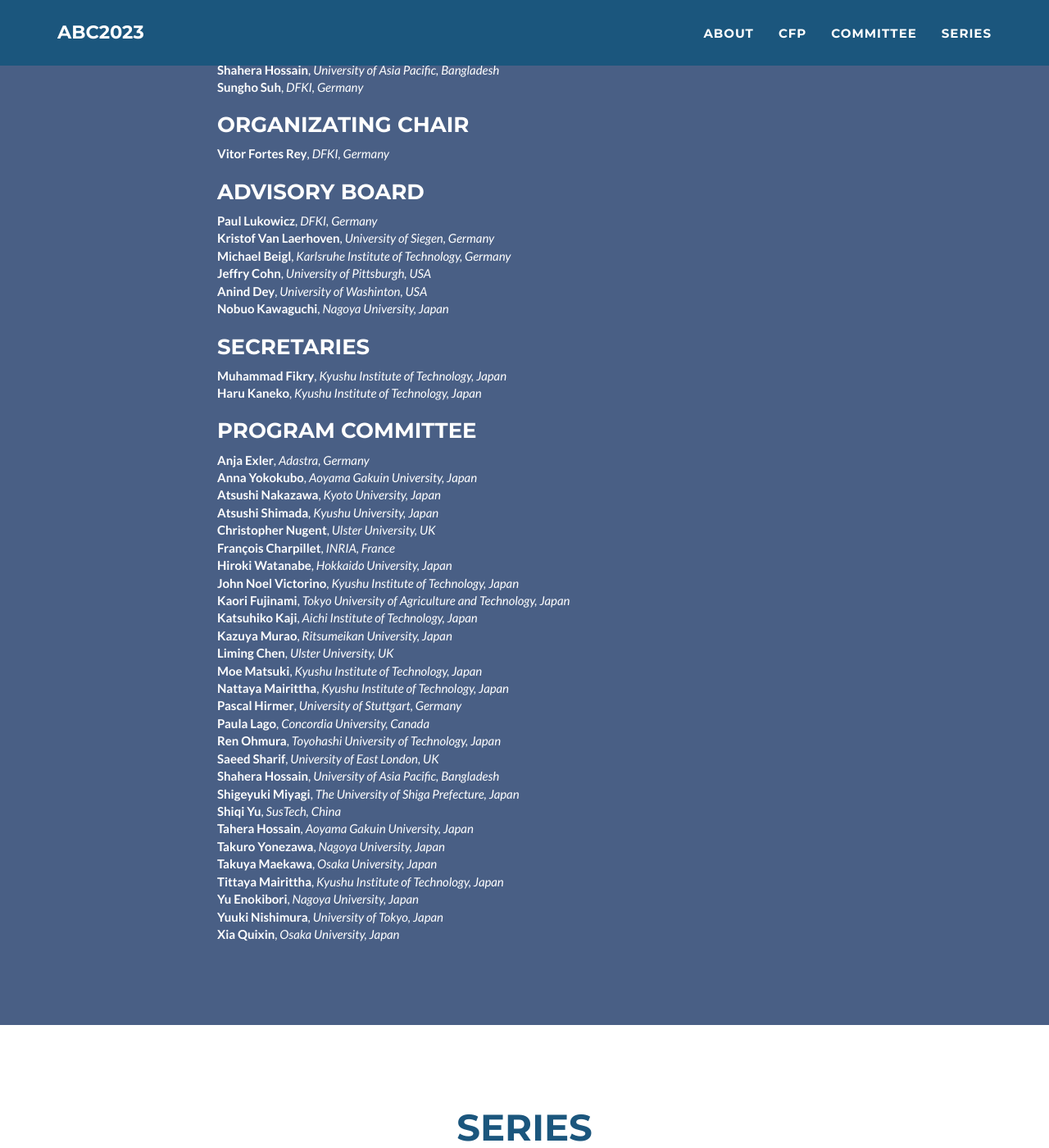
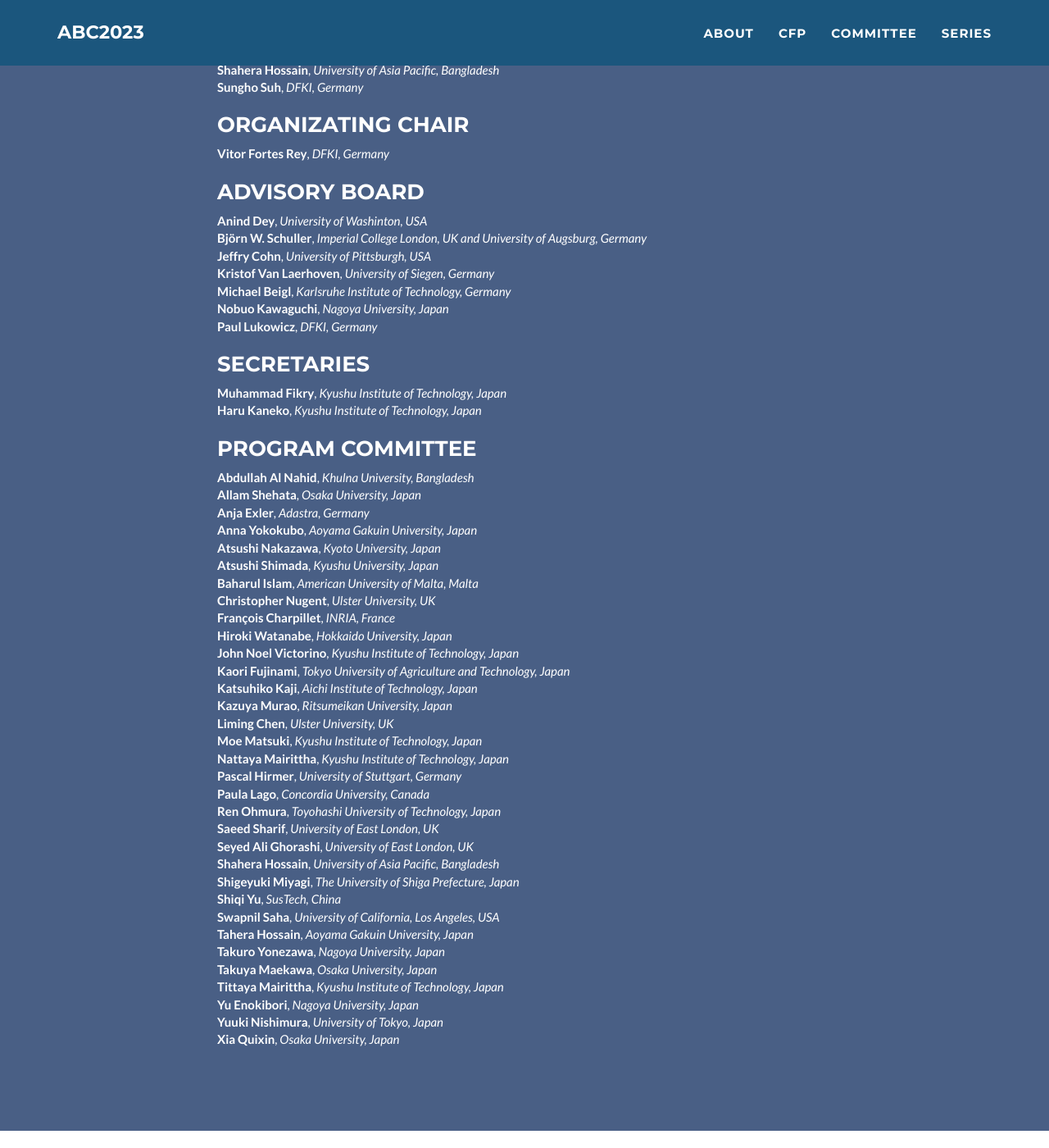
Before and after one commit to abc-research/abc-research.github.io, a Jekyll site: the page built from index.html, in a window 1280 px wide and 1400 px high, scrolled down 3882 px. Shown: the whole window at 82% size. Built offline with Jekyll 4.4.1, drawn with Linux system fonts in a browser that asks for light colours; some of the changed text lies outside the part shown.

Commit message:
Update _config.yml

```diff
--- a/_config.yml
+++ b/_config.yml
@@ -375,20 +375,22 @@ committee:
    #     affil: University of East London, UK
   - role: Advisory Board
     member:
-      - name: Paul Lukowicz
-        affil: DFKI, Germany
+      - name: Anind Dey
+        affil: University of Washinton, USA
+      - name: Björn W. Schuller
+        affil: Imperial College London, UK and University of Augsburg, Germany
+      - name: Jeffry Cohn
+        affil: University of Pittsburgh, USA
       - name: Kristof Van Laerhoven
         affil: University of Siegen, Germany
 #      - name: Daniel Roggen
 #        affil: University of Sussex, UK
       - name: Michael Beigl
         affil: Karlsruhe Institute of Technology, Germany
-      - name: Jeffry Cohn
-        affil: University of Pittsburgh, USA
-      - name: Anind Dey
-        affil: University of Washinton, USA
       - name: Nobuo Kawaguchi
         affil: Nagoya University, Japan
+      - name: Paul Lukowicz
+        affil: DFKI, Germany
   - role: Secretaries
     member:
        - name: Muhammad Fikry
@@ -397,6 +399,10 @@ committee:
          affil: Kyushu Institute of Technology, Japan
   - role: Program Committee
     member:
+      - name: Abdullah Al Nahid
+        affil: Khulna University, Bangladesh
+      - name: Allam Shehata
+        affil: Osaka University, Japan
       - name: Anja Exler
         affil: Adastra, Germany
       - name: Anna Yokokubo
@@ -405,6 +411,8 @@ committee:
         affil: Kyoto University, Japan
       - name: Atsushi Shimada
         affil: Kyushu University, Japan
+      - name: Baharul Islam
+        affil: American University of Malta, Malta
       - name: Christopher Nugent
         affil: Ulster University, UK
       - name: François Charpillet
@@ -443,12 +451,16 @@ committee:
         affil: Toyohashi University of Technology, Japan
       - name: Saeed Sharif
         affil: University of East London, UK
+      - name: Seyed Ali Ghorashi
+        affil: University of East London, UK
       - name: Shahera Hossain
         affil: University of Asia Pacific, Bangladesh
       - name: Shigeyuki Miyagi
         affil: The University of Shiga Prefecture, Japan
       - name: Shiqi Yu
         affil: SusTech, China
+      - name: Swapnil Saha
+        affil: University of California, Los Angeles, USA
       - name: Tahera Hossain
         affil: Aoyama Gakuin University, Japan
       - name: Takuro Yonezawa
@@ -547,7 +559,7 @@ cfp:
       date: June 15, 2023
     - name: "Resubmission for conditionally accepted paper"
       date: July 6, 2023
-    - name: "[Challenge] Opens (Train Data shared with Eng/JP Tutorial)"
+    - name: "[Challenge] Opens (Train Data shared with Tutorial)"
       date: May 4, 2023
     - name: "[Challenge] Registration"
       date: June 15, 2023
```
